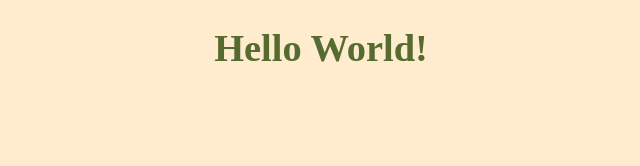
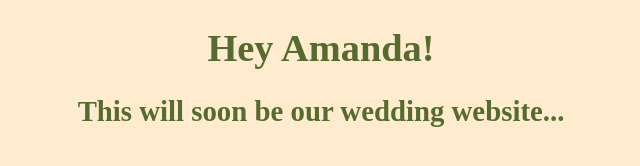
Before and after one commit to cpburns17/My-awesome-website, a plain HTML site: page index.html in a window 1280 px wide. Shown: the whole page, without its empty margins (319-959 px from the left). Drawn offline with Linux system fonts and the light colour scheme.

Commit message:
added both again

```diff
--- a/index.html
+++ b/index.html
@@ -5,6 +5,8 @@
         <title> My awesome website </title>
     </head>
     <body>
-        <h1> Hello World! </h1>
+        <h1> Hey Amanda! </h1>
+        <script src = "script.js"></script>
+        <h2> This will soon be our wedding website... </h2>
     </body>
 </html>
--- /dev/null
+++ b/script.js
@@ -0,0 +1,4 @@
+const h2 = document.createElement("h2");
+h2.textcontent = "This content added by JavaScript";
+
+document.querySelector("body").appendChild(h2);
```
